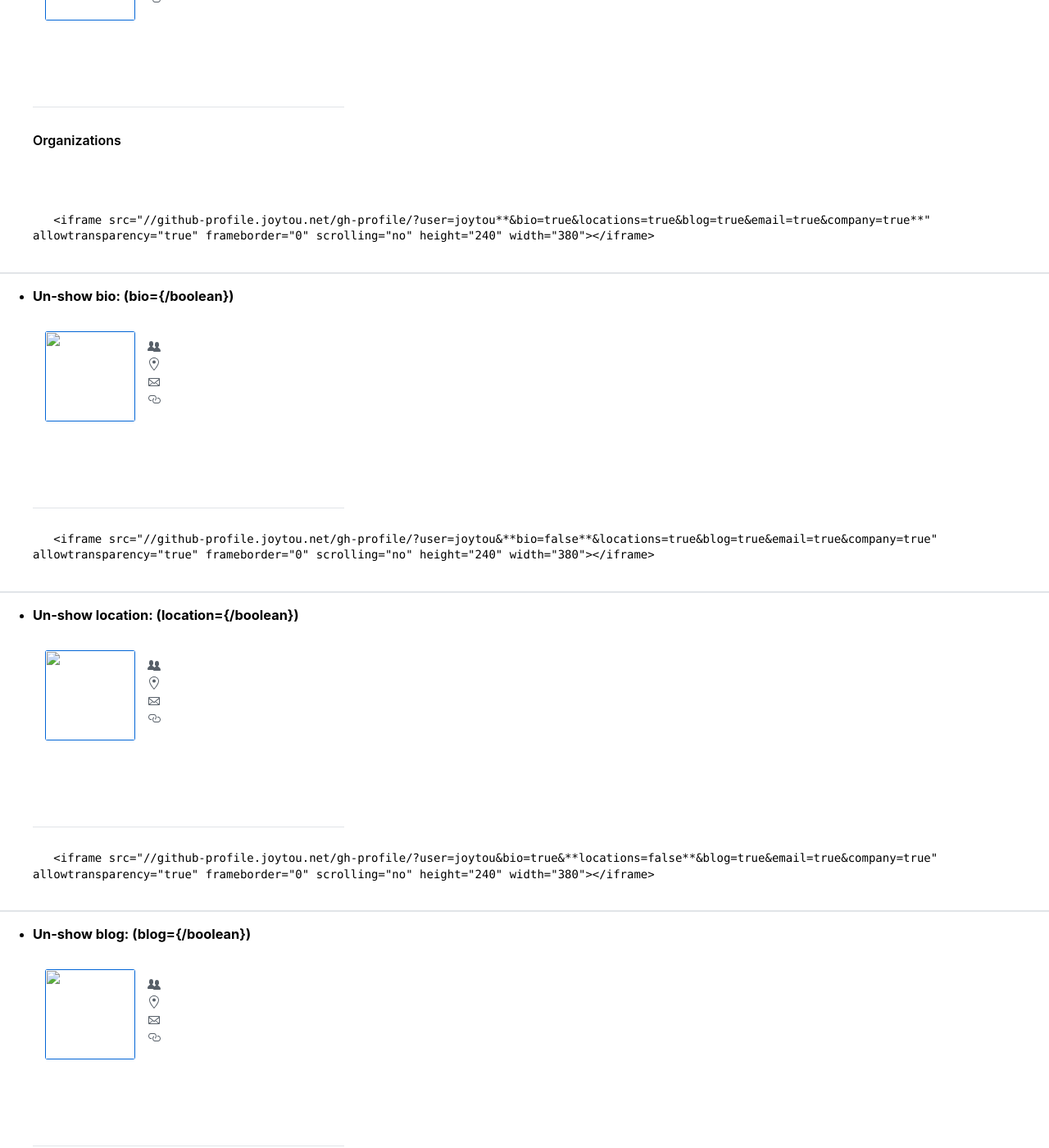
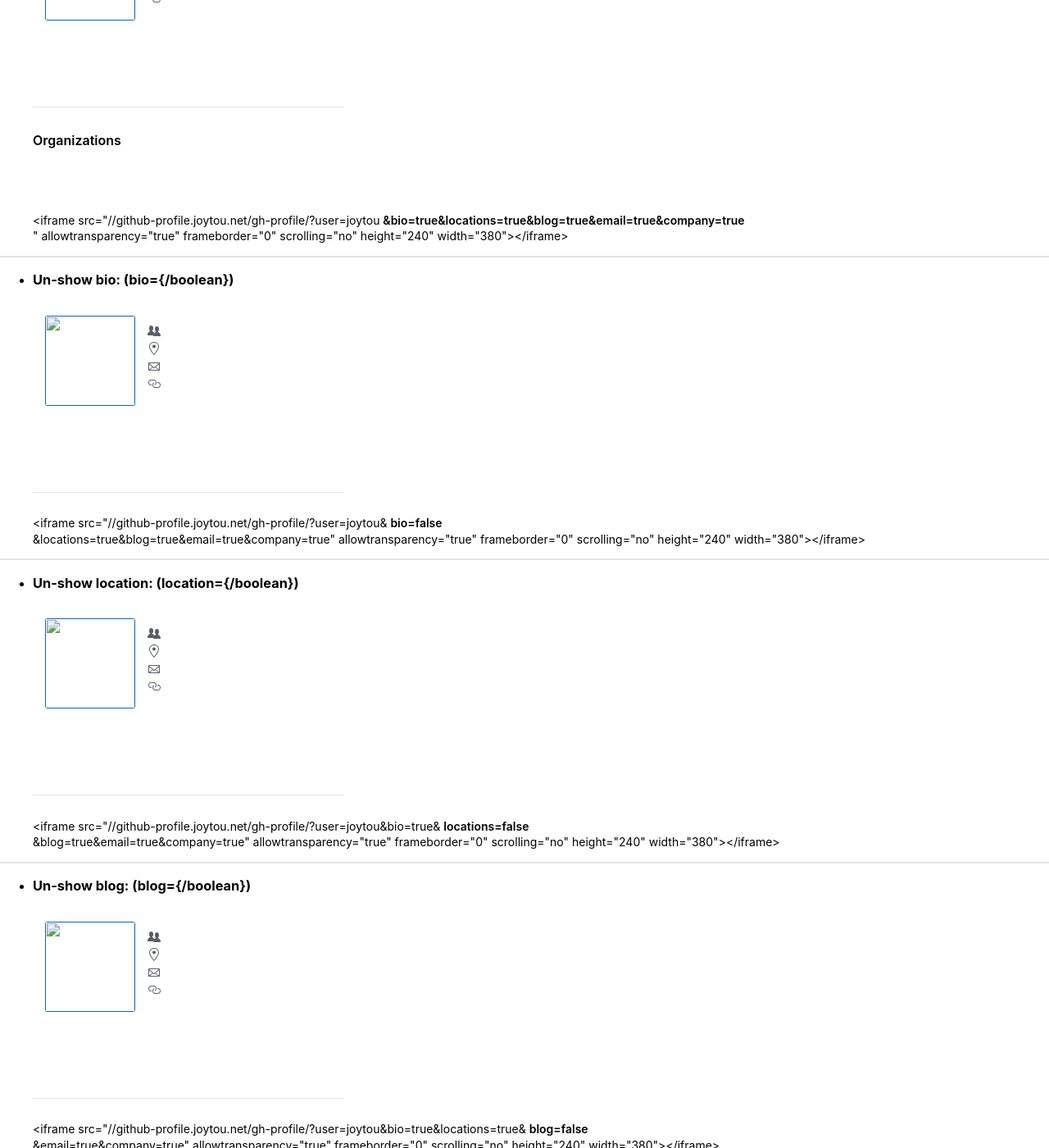
Before and after one commit to joytou/github-profile, a Jekyll site: the page built from index.md, in a window 1280 px wide and 1400 px high, scrolled down 405 px. Shown: the whole window at 82% size. Built offline with Jekyll 4.4.1, drawn with Linux system fonts in a browser that asks for light colours; our own code applies the rules of GitHub Pages for plain Markdown files; some of the changed text lies outside the part shown.

Commit message:
Update index.md.

```diff
--- a/index.md
+++ b/index.md
@@ -17,65 +17,49 @@ Showcase your GitHub account's profile with GitHub offical page style.
 ## Examples
  - ### Show all:
    <iframe src="//github-profile.joytou.net/gh-profile/?user=joytou&bio=true&locations=true&blog=true&email=true&company=true" allowtransparency="true" frameborder="0" scrolling="no" height="340" width="380"></iframe>
-   {% highlight html%}
-   <iframe src="//github-profile.joytou.net/gh-profile/?user=joytou**&bio=true&locations=true&blog=true&email=true&company=true**" allowtransparency="true" frameborder="0" scrolling="no" height="240" width="380"></iframe>
-   {% endhighlight %}
+   &lt;iframe&nbsp;src=&quot;//github-profile.joytou.net/gh-profile/?user=joytou **&amp;bio=true&amp;locations=true&amp;blog=true&amp;email=true&amp;company=true** &quot;&nbsp;allowtransparency=&quot;true&quot;&nbsp;frameborder=&quot;0&quot;&nbsp;scrolling=&quot;no&quot;&nbsp;height=&quot;240&quot;&nbsp;width=&quot;380&quot;&gt;&lt;/iframe&gt;
 
    -------
 
  - ### Un-show bio: (bio={/boolean})
    <iframe src="//github-profile.joytou.net/gh-profile/?user=joytou&bio=false&locations=true&blog=true&email=true&company=true" allowtransparency="true" frameborder="0" scrolling="no" height="240" width="380"></iframe>
-   {% highlight html%}
-   <iframe src="//github-profile.joytou.net/gh-profile/?user=joytou&**bio=false**&locations=true&blog=true&email=true&company=true" allowtransparency="true" frameborder="0" scrolling="no" height="240" width="380"></iframe>
-   {% endhighlight %}
+   &lt;iframe&nbsp;src=&quot;//github-profile.joytou.net/gh-profile/?user=joytou&amp; **bio=false** &amp;locations=true&amp;blog=true&amp;email=true&amp;company=true&quot;&nbsp;allowtransparency=&quot;true&quot;&nbsp;frameborder=&quot;0&quot;&nbsp;scrolling=&quot;no&quot;&nbsp;height=&quot;240&quot;&nbsp;width=&quot;380&quot;&gt;&lt;/iframe&gt;
 
    -------
 
  - ### Un-show location: (location={/boolean})
    <iframe src="//github-profile.joytou.net/gh-profile/?user=joytou&bio=true&locations=false&blog=true&email=true&company=true" allowtransparency="true" frameborder="0" scrolling="no" height="240" width="380"></iframe>
-   {% highlight html%}
-   <iframe src="//github-profile.joytou.net/gh-profile/?user=joytou&bio=true&**locations=false**&blog=true&email=true&company=true" allowtransparency="true" frameborder="0" scrolling="no" height="240" width="380"></iframe>
-   {% endhighlight %}
+   &lt;iframe&nbsp;src=&quot;//github-profile.joytou.net/gh-profile/?user=joytou&amp;bio=true&amp; **locations=false** &amp;blog=true&amp;email=true&amp;company=true&quot;&nbsp;allowtransparency=&quot;true&quot;&nbsp;frameborder=&quot;0&quot;&nbsp;scrolling=&quot;no&quot;&nbsp;height=&quot;240&quot;&nbsp;width=&quot;380&quot;&gt;&lt;/iframe&gt;
 
    -------
 
  - ### Un-show blog: (blog={/boolean})
    <iframe src="//github-profile.joytou.net/gh-profile/?user=joytou&bio=true&locations=true&blog=false&email=true&company=true" allowtransparency="true" frameborder="0" scrolling="no" height="240" width="380"></iframe>
-   {% highlight html%}
-   <iframe src="//github-profile.joytou.net/gh-profile/?user=joytou&bio=true&locations=true&**blog=false**&email=true&company=true" allowtransparency="true" frameborder="0" scrolling="no" height="240" width="380"></iframe>
-   {% endhighlight %}
+   &lt;iframe&nbsp;src=&quot;//github-profile.joytou.net/gh-profile/?user=joytou&amp;bio=true&amp;locations=true&amp; **blog=false** &amp;email=true&amp;company=true&quot;&nbsp;allowtransparency=&quot;true&quot;&nbsp;frameborder=&quot;0&quot;&nbsp;scrolling=&quot;no&quot;&nbsp;height=&quot;240&quot;&nbsp;width=&quot;380&quot;&gt;&lt;/iframe&gt;
 
    -------
 
  - ### Un-show email: (email={/boolean})
    <iframe src="//github-profile.joytou.net/gh-profile/?user=joytou&bio=true&locations=true&blog=true&email=false&company=true" allowtransparency="true" frameborder="0" scrolling="no" height="240" width="380"></iframe>
-   {% highlight html%}
-   <iframe src="//github-profile.joytou.net/gh-profile/?user=joytou&bio=true&locations=true&blog=true&**email=false**&company=true" allowtransparency="true" frameborder="0" scrolling="no" height="240" width="380"></iframe>
-   {% endhighlight %}
+   &lt;iframe&nbsp;src=&quot;//github-profile.joytou.net/gh-profile/?user=joytou&amp;bio=true&amp;locations=true&amp;blog=true&amp; **email=false** &amp;company=true&quot;&nbsp;allowtransparency=&quot;true&quot;&nbsp;frameborder=&quot;0&quot;&nbsp;scrolling=&quot;no&quot;&nbsp;height=&quot;240&quot;&nbsp;width=&quot;380&quot;&gt;&lt;/iframe&gt;
 
    -------
 
  - ### Un-show company: (company={/boolean})
    <iframe src="//github-profile.joytou.net/gh-profile/?user=joytou&bio=true&locations=true&blog=true&email=true&company=false" allowtransparency="true" frameborder="0" scrolling="no" height="240" width="380"></iframe>
-   {% highlight html%}
-   <iframe src="//github-profile.joytou.net/gh-profile/?user=joytou&bio=true&locations=true&blog=true&email=true&**company=false**" allowtransparency="true" frameborder="0" scrolling="no" height="240" width="380"></iframe>
-   {% endhighlight %}
+   &lt;iframe&nbsp;src=&quot;//github-profile.joytou.net/gh-profile/?user=joytou&amp;bio=true&amp;locations=true&amp;blog=true&amp;email=true&amp; **company=false** &quot;&nbsp;allowtransparency=&quot;true&quot;&nbsp;frameborder=&quot;0&quot;&nbsp;scrolling=&quot;no&quot;&nbsp;height=&quot;240&quot;&nbsp;width=&quot;380&quot;&gt;&lt;/iframe&gt;
 
    -------
 
  - ### Show basic page without optional parameters:
    <iframe src="//github-profile.joytou.net/gh-profile/?user=joytou" allowtransparency="true" frameborder="0" scrolling="no" height="240" width="380"></iframe>
-   {% highlight html%}
-   <iframe src="//github-profile.joytou.net/gh-profile/**?user=joytou**" allowtransparency="true" frameborder="0" scrolling="no" height="240" width="380"></iframe>
-   {% endhighlight %}
+   &lt;iframe&nbsp;src=&quot;//github-profile.joytou.net/gh-profile/ **?user=joytou** &quot;&nbsp;allowtransparency=&quot;true&quot;&nbsp;frameborder=&quot;0&quot;&nbsp;scrolling=&quot;no&quot;&nbsp;height=&quot;240&quot;&nbsp;width=&quot;380&quot;&gt;&lt;/iframe&gt;
 
    -------
 
  - ### Auto-adjust iframe height: (iframeid={/id})
    <iframe id="fr" src="//github-profile.joytou.net/gh-profile/?user=joytou&bio=true&locations=true&blog=true&email=true&company=true&iframeid=fr" allowtransparency="true" frameborder="0" scrolling="no" height="340" width="380"></iframe>
-   {% highlight html%}
-   <iframe **id="fr"** src="//github-profile.joytou.net/gh-profile/?user=joytou&bio=true&locations=true&blog=true&email=true&company=true**&iframeid=fr**" allowtransparency="true" frameborder="0" scrolling="no" height="240" width="380"></iframe>
-   {% endhighlight %}
+   &lt;iframe&nbsp;**id=&quot;fr&quot;**&nbsp;src=&quot;//github-profile.joytou.net/gh-profile/?user=joytou&amp;bio=true&amp;locations=true&amp;blog=true&amp;email=true&amp;company=true**&amp;iframeid=fr**&quot;&nbsp;allowtransparency=&quot;true&quot;&nbsp;frameborder=&quot;0&quot;&nbsp;scrolling=&quot;no&quot;&nbsp;height=&quot;240&quot;&nbsp;width=&quot;380&quot;&gt;&lt;/iframe&gt;
 
 
 
```
